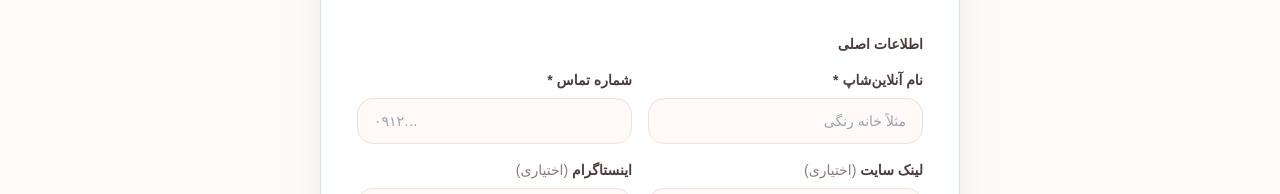
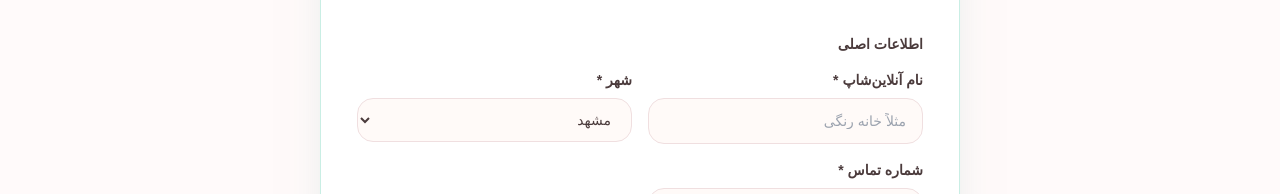
Before and after one commit to 0xmahshid/beeroon, a Next.js app: page /register-online-shop in a window 1280 px wide. Shown: the part 377-571 px from the top of the page. Built offline with nearby package versions, Linux system fonts and the light colour scheme; no server answers; the database is empty; a small style sheet from the web is missing.

Commit message:
feat: complete multi-city support

```diff
--- a/app/register-online-shop/page.tsx
+++ b/app/register-online-shop/page.tsx
@@ -3,9 +3,11 @@
 import Link from "next/link";
 import { useState } from "react";
 import { supabase } from "@/lib/supabase";
+import { DEFAULT_CITY_SLUG, seedCities } from "@/lib/cities";
 
 type FormState = {
   name: string;
+  city_id: string;
   phone: string;
   instagram: string;
   website_url: string;
@@ -34,6 +36,7 @@ const paymentOptions = [
 export default function RegisterOnlineShop() {
   const [form, setForm] = useState<FormState>({
     name: "",
+    city_id: DEFAULT_CITY_SLUG,
     phone: "",
     instagram: "",
     website_url: "",
@@ -76,7 +79,7 @@ export default function RegisterOnlineShop() {
       p_name: form.name.trim(),
       p_phone: form.phone.trim(),
       p_instagram: form.instagram.trim() || null,
-      p_city_id: "mashhad",
+       p_city_id: form.city_id,
       p_website_url: form.website_url.trim() || null,
       p_sales_type: form.sales_type,
       p_shipping_area: form.shipping_area.trim(),
@@ -119,6 +122,7 @@ export default function RegisterOnlineShop() {
             <h2 className="text-sm font-black text-[#4b3b3c]">اطلاعات اصلی</h2>
             <div className="grid gap-4 sm:grid-cols-2">
               <label className="text-sm font-bold text-[#4b3b3c]">نام آنلاین‌شاپ *<input required value={form.name} onChange={(e) => setField("name", e.target.value)} placeholder="مثلاً خانه رنگی" className="mt-2 w-full rounded-2xl border border-[#f0dfe0] bg-[#fffaf8] px-4 py-3 font-normal outline-none focus:border-[#38a18f] focus:ring-4 focus:ring-[#38a18f]/10" /></label>
+               <label className="text-sm font-bold text-[#4b3b3c]">شهر *<select required value={form.city_id} onChange={(e) => setField("city_id", e.target.value)} className="mt-2 w-full rounded-2xl border border-[#f0dfe0] bg-[#fffaf8] px-4 py-3 font-normal outline-none focus:border-[#38a18f] focus:ring-4 focus:ring-[#38a18f]/10">{seedCities.map((city) => <option key={city.id} value={city.id}>{city.name}</option>)}</select></label>
               <label className="text-sm font-bold text-[#4b3b3c]">شماره تماس *<input required value={form.phone} onChange={(e) => setField("phone", e.target.value)} placeholder="۰۹۱۲…" dir="ltr" className="mt-2 w-full rounded-2xl border border-[#f0dfe0] bg-[#fffaf8] px-4 py-3 font-normal outline-none focus:border-[#38a18f] focus:ring-4 focus:ring-[#38a18f]/10" /></label>
             </div>
             <div className="grid gap-4 sm:grid-cols-2">
```
